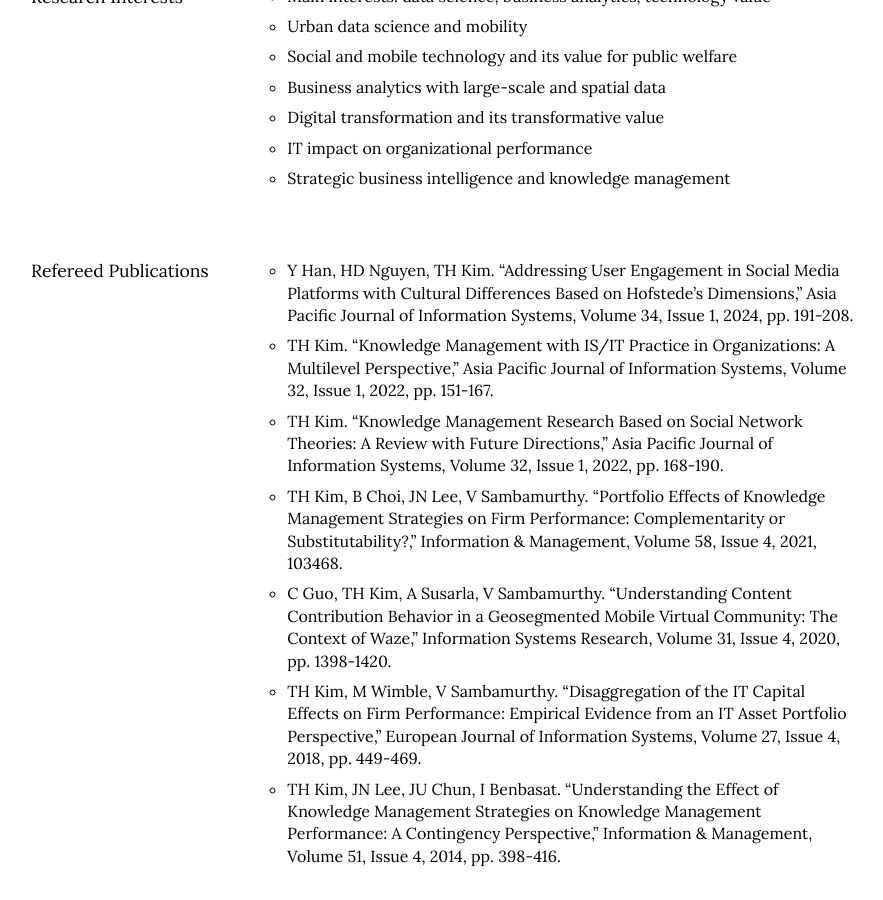
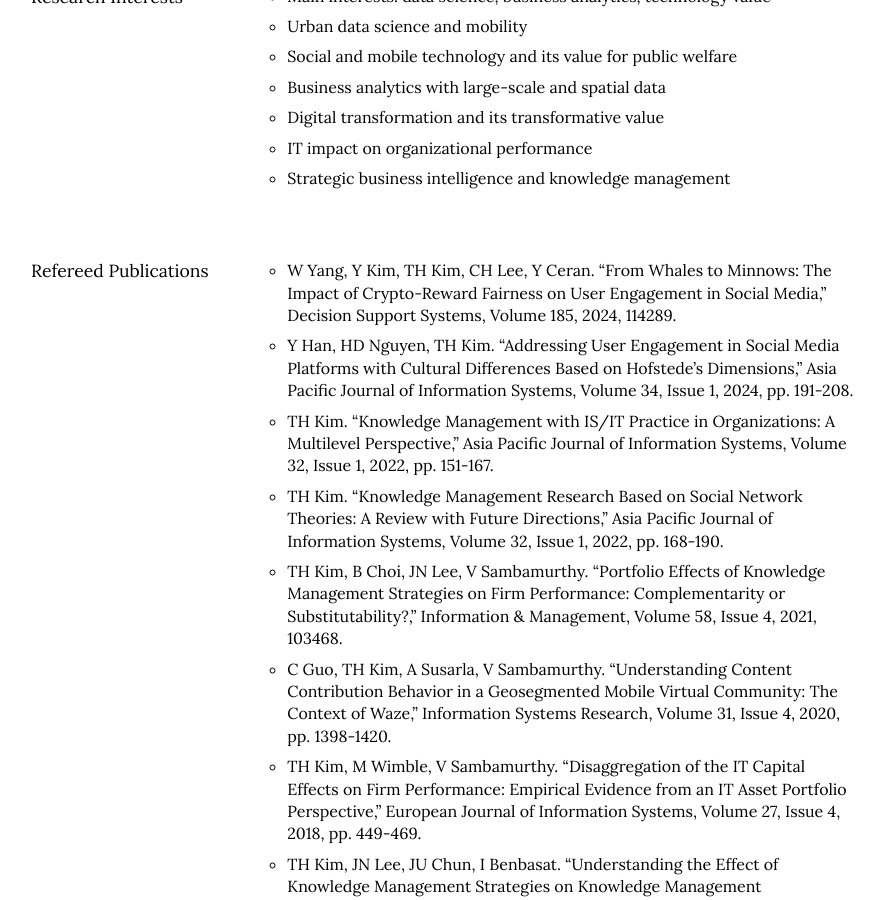
Before and after one commit to istaehun/taehun, a Jekyll site: the page built from index.html, in a window 1280 px wide and 900 px high, scrolled down 589 px. Shown: the whole window, without its empty margins (189-1072 px from the left). Built offline with Jekyll 4.4.1, drawn with Linux system fonts in a browser that asks for light colours; nearby versions of some CDN libraries.

Commit message:
Update research.yml

```diff
--- a/_data/research.yml
+++ b/_data/research.yml
@@ -11,6 +11,7 @@
 -
   sub-title: Refereed Publications
   list:
+    - "W Yang, Y Kim, TH Kim, CH Lee, Y Ceran. “From Whales to Minnows: The Impact of Crypto-Reward Fairness on User Engagement in Social Media,” Decision Support Systems, Volume 185, 2024, 114289."
     - "Y Han, HD Nguyen, TH Kim. “Addressing User Engagement in Social Media Platforms with Cultural Differences Based on Hofstede’s Dimensions,” Asia Pacific Journal of Information Systems, Volume 34, Issue 1, 2024, pp. 191-208."
     - "TH Kim. “Knowledge Management with IS/IT Practice in Organizations: A Multilevel Perspective,” Asia Pacific Journal of Information Systems, Volume 32, Issue 1, 2022, pp. 151-167."
     - "TH Kim. “Knowledge Management Research Based on Social Network Theories: A Review with Future Directions,” Asia Pacific Journal of Information Systems, Volume 32, Issue 1, 2022, pp. 168-190."
```
